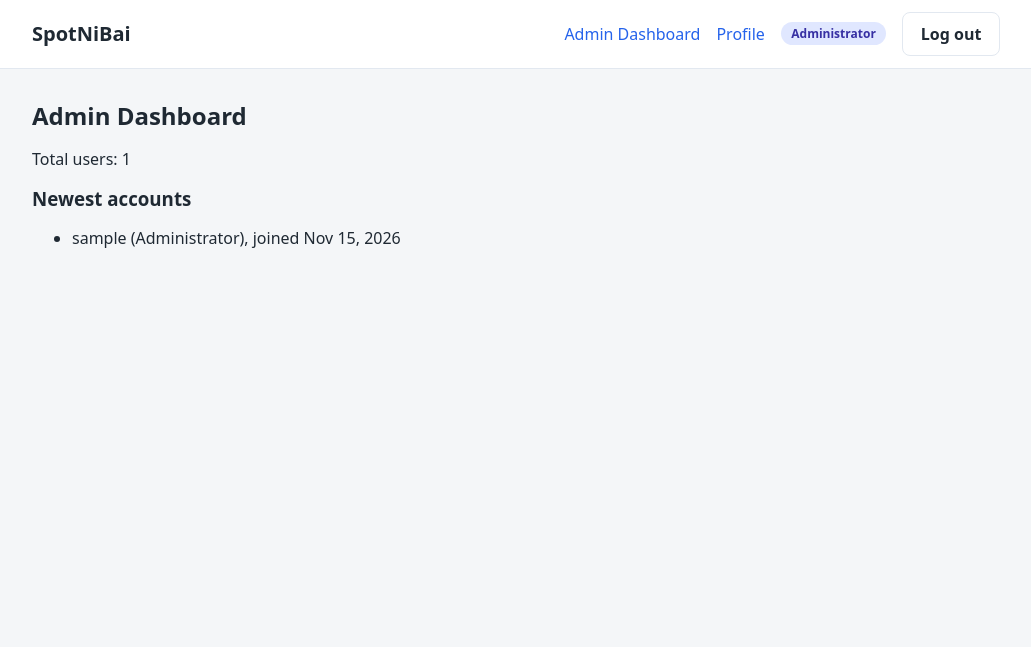
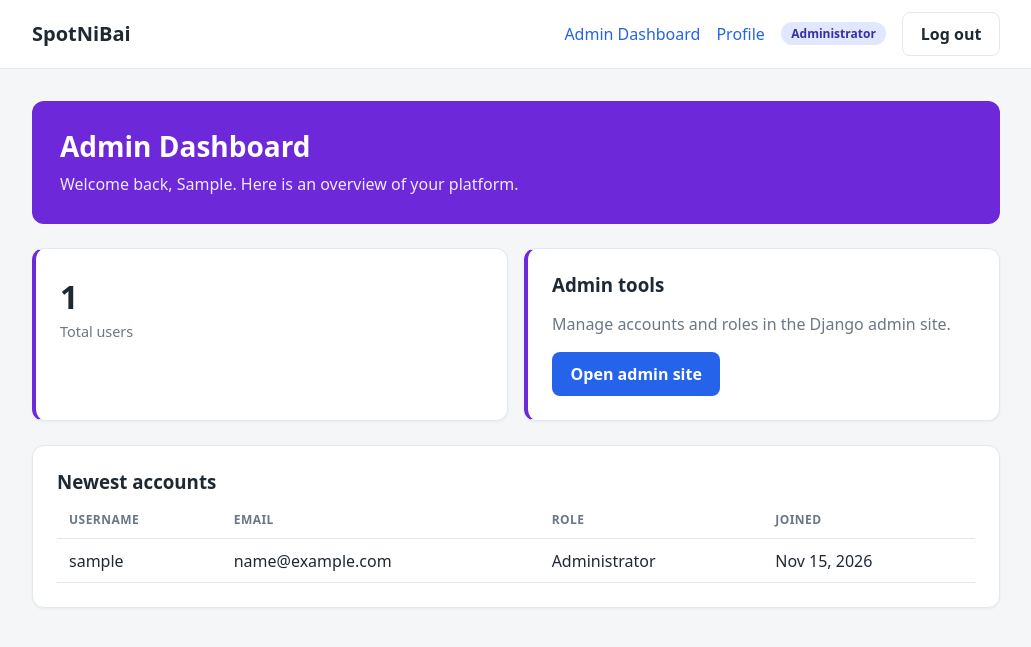
Before and after one commit to ildejanfigueras/SpotNiBai-Figueras-IldeJan-G2, a Django app: page /admin-dashboard/ in a window 1280 px wide. Shown: the top 647 px of the page, without its empty margins (124-1155 px from the left). Run offline with Django 5.2, Linux system fonts and the light colour scheme; the visitor is signed in with stand-in values (Sample User, id 1); data comes from the database, SQL or seed files in the repository.

Commit message:
feat(dashboard): add distinct admin and member dashboard layouts

```diff
--- a/templates/dashboard/admin_dashboard.html
+++ b/templates/dashboard/admin_dashboard.html
@@ -1,11 +1,45 @@
 {% extends "base.html" %}
+{% block title %}Admin Dashboard | SpotNiBai{% endblock %}
+{% block body_class %}dashboard-admin{% endblock %}
+
 {% block content %}
-<h2>Admin Dashboard</h2>
-<p>Total users: {{ total_users }}</p>
-<h3>Newest accounts</h3>
-<ul>
-  {% for u in recent_users %}
-    <li>{{ u.username }} ({{ u.get_role_display }}), joined {{ u.date_joined|date:"M d, Y" }}</li>
-  {% endfor %}
-</ul>
+<section class="hero">
+  <h1>Admin Dashboard</h1>
+  <p>Welcome back, {{ user.first_name|default:user.username }}. Here is an overview of your platform.</p>
+</section>
+
+<div class="grid">
+  <div class="card stat-card">
+    <div class="stat-value">{{ total_users }}</div>
+    <div class="stat-label">Total users</div>
+  </div>
+  {% if user.is_staff %}
+  <div class="card stat-card">
+    <h3>Admin tools</h3>
+    <p class="muted">Manage accounts and roles in the Django admin site.</p>
+    <a class="btn btn-primary" href="{% url 'admin:index' %}">Open admin site</a>
+  </div>
+  {% endif %}
+</div>
+
+<div class="card">
+  <h3>Newest accounts</h3>
+  <div class="table-wrap">
+    <table class="table">
+      <thead>
+        <tr><th>Username</th><th>Email</th><th>Role</th><th>Joined</th></tr>
+      </thead>
+      <tbody>
+        {% for u in recent_users %}
+        <tr>
+          <td>{{ u.username }}</td>
+          <td>{{ u.email }}</td>
+          <td>{{ u.get_role_display }}</td>
+          <td>{{ u.date_joined|date:"M d, Y" }}</td>
+        </tr>
+        {% endfor %}
+      </tbody>
+    </table>
+  </div>
+</div>
 {% endblock %}
```
Also changed, not shown: templates/dashboard/member_dashboard.html (+26 -8 lines).
